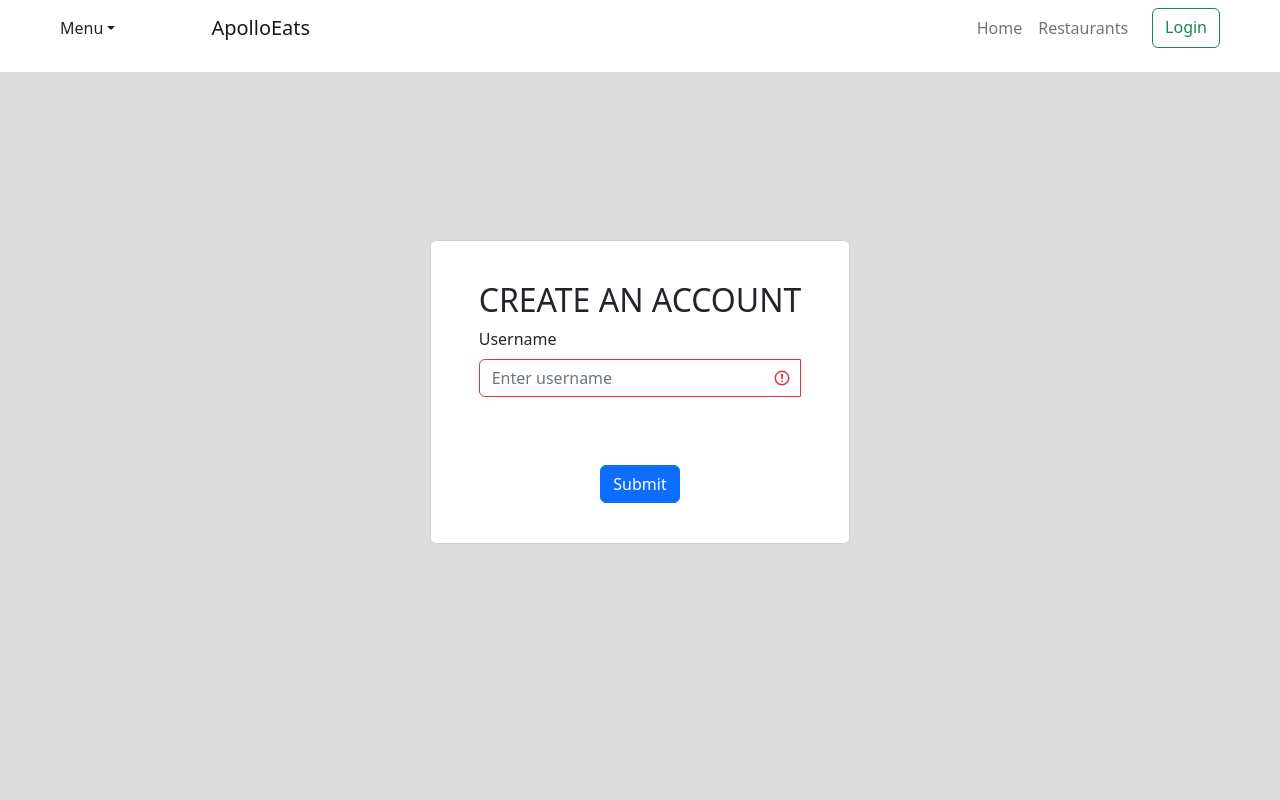
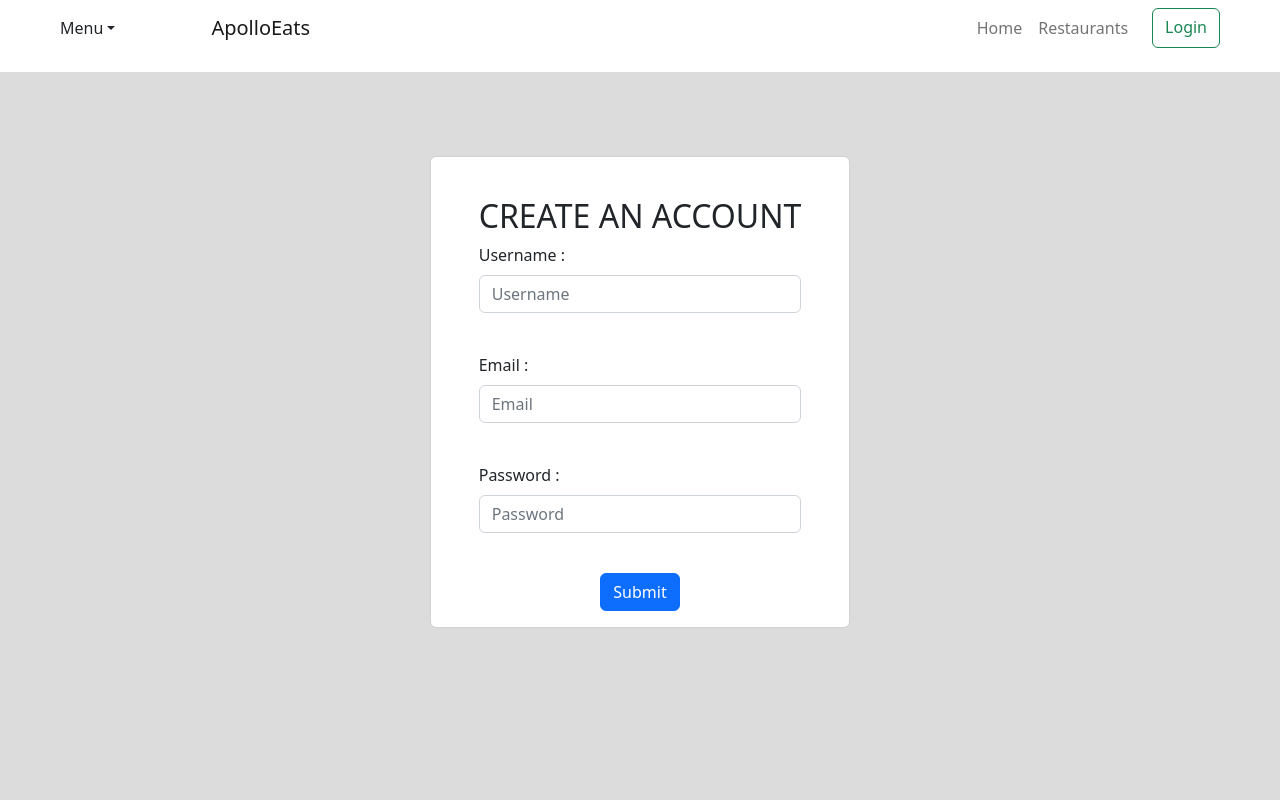
Before and after one commit to SunRises-On/ApolloEats, a React (Create React App) app in the folder front-end/front/: page /register in a window 1280 px wide. Shown: the top 800 px of the page. Built offline with nearby package versions, Linux system fonts and the light colour scheme.

Commit message:
Add Formik and Yup.

```diff
--- a/front-end/front/package.json
+++ b/front-end/front/package.json
@@ -8,12 +8,14 @@
     "@testing-library/user-event": "^13.5.0",
     "axios": "^1.2.2",
     "bootstrap": "^5.2.3",
+    "formik": "^2.2.9",
     "react": "^18.2.0",
     "react-bootstrap": "^2.7.0",
     "react-dom": "^18.2.0",
     "react-router-dom": "^6.6.2",
     "react-scripts": "5.0.1",
-    "web-vitals": "^2.1.4"
+    "web-vitals": "^2.1.4",
+    "yup": "^0.32.11"
   },
   "scripts": {
     "start": "react-scripts start",
--- a/front-end/front/src/App.css
+++ b/front-end/front/src/App.css
@@ -26,7 +26,7 @@
   color: #61dafb;
 }
 
-.main{
+/* .main{
   flex-grow: 1;
   min-height: calc(100vh+20px);
-}
+} */
--- a/front-end/front/src/component/Footer.js
+++ b/front-end/front/src/component/Footer.js
@@ -1,5 +1,4 @@
 import React from "react"
-import Navbar from 'react-bootstrap/Navbar';
 const Footer = () => {
     return(
 
--- a/front-end/front/src/pages/Register.js
+++ b/front-end/front/src/pages/Register.js
@@ -1,91 +1,38 @@
 import React from "react";
-import { Container, Row, Col, Card, Form, Button, InputGroup, FormCheck } from "react-bootstrap";
+import * as Yup from 'yup';
+import { Container, Row, Col, Card, Form, Button} from "react-bootstrap";
 // import './style/RegisterStyle.css';
-import { ErrorResponse } from "@remix-run/router";
-import { useState } from "react";
+import { useFormik } from "formik";
 
 function Register(){
-    const [validated, setValidated]=useState(false);
-    const [userValid, setUserValid]= useState(false);
-    const [form, setForm] = useState({});
-    const [errors, setErrors]=useState({});
-
-    const setField = (field, value)=>{
-        setForm({
-            ...form,
-            [field]: value
-        })
-        //Check and see if errors exist, and remove from the error object:
-        if(!!errors[field]) setErrors({
-            ...ErrorResponse,
-            [field]:null
-        })
-    }
-    const findFormErrors  =()=>{
-        const{username}= form;
-        const newErrors={};
-        //only letters, length is 8-29
-        var usernameRegex= "^[A-Za-z]{8,29}$";
-        //name errors
-        if(!username || username === '') {
-            newErrors.name = 'Please input username';
-            setUserValid(false);
-        }
-        else if(username.length <= 7){
-            newErrors.name = 'Must have more than 7 characters.'
-            setUserValid(false);
-        }
-        else if(!username.match(usernameRegex)){
-            newErrors.name = 'Can contain only letters.'
-            setUserValid(false);
-        }
-        else if(username.match(usernameRegex)){
-            setUserValid(true);
-        }
-        return newErrors;
-    }
-    //const handleSubmit= (username,email,password)=>{
-    const handleSubmit =(e)=>{
-        e.preventDefault();
-        //get our new errors
-        const newErrors=findFormErrors();
-        // const form = e.currentTarget;
-        if(Object.keys(newErrors).length>0){
-            setErrors(newErrors);
-            //setUserValid(false);
-            console.log('Component: sendVerificationCode not working')
-
-            // Event: Cancels Event (Stops HTML Default Form Submit)
-            e.preventDefault();
-
-            // Event: Prevents Event Bubbling To Parent Elements
-            e.stopPropagation();
-
-        }else{
-            //alert('No Errors');
-            setUserValid(true);
-            console.log(form);
-        }
 
 
-        // setValidated(true);
-        // e.preventDefault();
-        // console.log(registerPayload);
-       // RegisterService.register(registerPayload).then(response =>{
-          //get token from response
-        //  const token = response.data.token;
-          //set JWT token to sessionStorage
-         // sessionStorage.setItem("token",token);
-          //set token to axios common header
-         // setAuthToken(token);
-          //redirect user to weather temps
-         // window.location.href='/weather';
-        //})
-          //.catch(error=>ErrorService.handle(error));
-    };
+    const formik = useFormik({
+        initialValues:{
+            username:"", email:"",password:"",
+        },
+        validationSchema: Yup.object({
+        //elements must be of type string
+        username: Yup.string()
+        // .matches(!usernameRegEx, "*Username format not valid. Username can only be letters.")
+            .min(3, "*Usernames must have at least 3 characters.")
+            .max(100, "*Usernames can't be longer than 100 characters")
+            .required("*Username is required"),
+        email: Yup.string()
+            .email("*Must be a valid email address")
+            .max(100, "*Email must be less than 100 characters")
+            .required("*Email is required"),
+        password: Yup.string()
+            .required("*Password required.")
+        }),
+        onSubmit: values =>{
+            alert(JSON.stringify(values));
+        },
+    });
 
-
-
+    const usernameRegEx = 'var usernameRegex= "^[A-Za-z]{3,100}$"';
+    const emailRegEx = '';
+    const passwordRegEx='';
 
     return(
         <div className="main">
@@ -94,86 +41,80 @@ function Register(){
                     <Col>
                         <Card className="m-5" style={{maxWidth: '600px'}}>
                             <Card.Body className='px-5'>
-                                <Form
-                                noValidate
-                                validate={validated? 1:0}
-                                onSubmit={handleSubmit}
-                                >
+                                <Form onSubmit={formik.handleSubmit} >
                                     <br/>
                                     <h2>CREATE AN ACCOUNT</h2>
-                                    <Form.Group className="mb-3 " style={{textAlign:"left"}} controlId="validationCustom01">
-                                        <Form.Label >Username</Form.Label>
-                                        <InputGroup
-                                            id="usernameId"
-                                            hasValidation
-                                        >
-                                            <Form.Control
-                                            required
-                                            type="text"
-                                            onChange={e=>setField('username',e.target.value)}
-                                            isInvalid={!userValid}
-                                            isValid={userValid}
-                                            placeholder="Enter username"
-                                            />
-                                            <Form.Control.Feedback type="invalid" role="alert">{errors.name}</Form.Control.Feedback>
-                                            <Form.Control.Feedback type="valid">Looks Great!</Form.Control.Feedback>
-
-                                        </InputGroup>
-
-                                        {/* <Form.Control
-                                        required
+                                    <Form.Group controlId="formUsername"
+                                    className="mb-3"
+                                    style={{textAlign:"left"}}
+                                    >
+                                        <Form.Label>Username :</Form.Label>
+                                        <Form.Control
                                         type="text"
-                                        // value={registerPayload.username}
-                                        placeholder="Enter username"
-                                        // name="username"
-                                        // onChange={handleChange}
+                                        name="username"
+                                        placeholder="Username"
+                                        onChange={formik.handleChange}
+                                        onBlur={formik.handleBlur}
+                                        value={formik.values.username}
+                                        //touched is a formik property, been clicked on
+                                        // isInvalid={touched.username && errors.username}
+                                        className={formik.touched.username && formik.errors.username ? "is-invalid" : (formik.touched.username && !formik.errors.username ? "is-valid" : null)}
                                         />
-                                        <Form.Control.Feedback
-                                        type="invalid"
-                                        role="alert"
-                                        >Please choose a username.</Form.Control.Feedback>
-                                        <Form.Control.Feedback type="valid">Looks Great!</Form.Control.Feedback> */}
-
+                                        {formik.touched.username && formik.errors.username ? (
+                                            <div style={{color:'#FF6565', padding:'.5em .2em', height:'1em', position:'absolute' ,fontSize:'.8em'}}
+                                            >
+                                                {formik.errors.username}
+                                            </div>
+                                        ):null}
                                     </Form.Group>
-                                    <br/><br/>
-                                    {/* <Form.Group className="mb-3" style={{textAlign:"left"}}  controlId="formBasicEmail" >
-                                        <Form.Label>Email address</Form.Label>
+                                    <br/>
+                                    <Form.Group controlId="formEmail"
+                                    className="mb-3"
+                                    style={{textAlign:"left"}}
+                                    >
+                                        <Form.Label>Email :</Form.Label>
                                         <Form.Control
-                                        type="email"
-                                        placeholder="Enter email"
+                                        type="text"
                                         name="email"
-                                        onChange={handleChange}
-                                        required
+                                        placeholder="Email"
+                                        onChange={formik.handleChange}
+                                        onBlur={formik.handleBlur}
+                                        value={formik.values.email}
+                                        className={formik.touched.email && formik.errors.email ? "is-invalid" : (formik.touched.email && !formik.errors.email ? "is-valid" : null)}
                                         />
-                                        <Form.Text className="text-muted">
-                                            We'll never share your email with anyone else.
-                                        </Form.Text>
-                                        <Form.Control.Feedback>Looks great!</Form.Control.Feedback>
+                                        {formik.touched.email && formik.errors.email ? (
+                                            <div style={{color:'#FF6565', padding:'.5em .2em', height:'1em', position:'absolute' ,fontSize:'.8em'}}
+                                            >
+                                                {formik.errors.email}
+                                            </div>
+                                        ):null}
                                     </Form.Group>
-
-                                    <Form.Group className="mb-3" style={{textAlign:"left"}} controlId="formBasicPassword">
-                                        <Form.Label>Password</Form.Label>
+                                    <br/>
+                                    <Form.Group controlId="formPassword"
+                                    className="mb-3"
+                                    style={{textAlign:"left"}}
+                                    >
+                                        <Form.Label>Password :</Form.Label>
                                         <Form.Control
-                                        type="password"
+                                        type="text"
+                                        name="password"
                                         placeholder="Password"
-                                        name="password"
-                                        onChange={handleChange}
-                                        required
+                                        onChange={formik.handleChange}
+                                        onBlur={formik.handleBlur}
+                                        value={formik.values.password}
+                                        className={formik.touched.password && formik.errors.password ? "is-invalid" : (formik.touched.password && !formik.errors.password ? "is-valid" : null)}
                                         />
-                                        <Form.Control.Feedback type="invalid">
-                                            Password must be 8-20 characters, with a mix of letters and numbers.
-                                        </Form.Control.Feedback>
-                                    </Form.Group> */}
-
-                                    <Button
-                                    variant="primary"
-                                    type="submit"
-                                    // onClick={(e)=>handleSubmit(e)}
-                                    >
+                                        {formik.touched.password && formik.errors.password ? (
+                                            <div style={{color:'#FF6565', padding:'.5em .2em', height:'1em', position:'absolute' ,fontSize:'.8em'}}
+                                            >
+                                                {formik.errors.password}
+                                            </div>
+                                        ):null}
+                                    </Form.Group>
+                                    <br/>
+                                    <Button variant="primary" type="submit">
                                         Submit
                                     </Button>
-                                    <br/>
-                                    <br/>
                                 </Form>
                             </Card.Body>
                         </Card>
```
Also changed, not shown: front-end/front/src/pages/style/RegisterStyle.css (line endings or trailing spaces), 1 other file (tests, documents, lock files or other folders).
